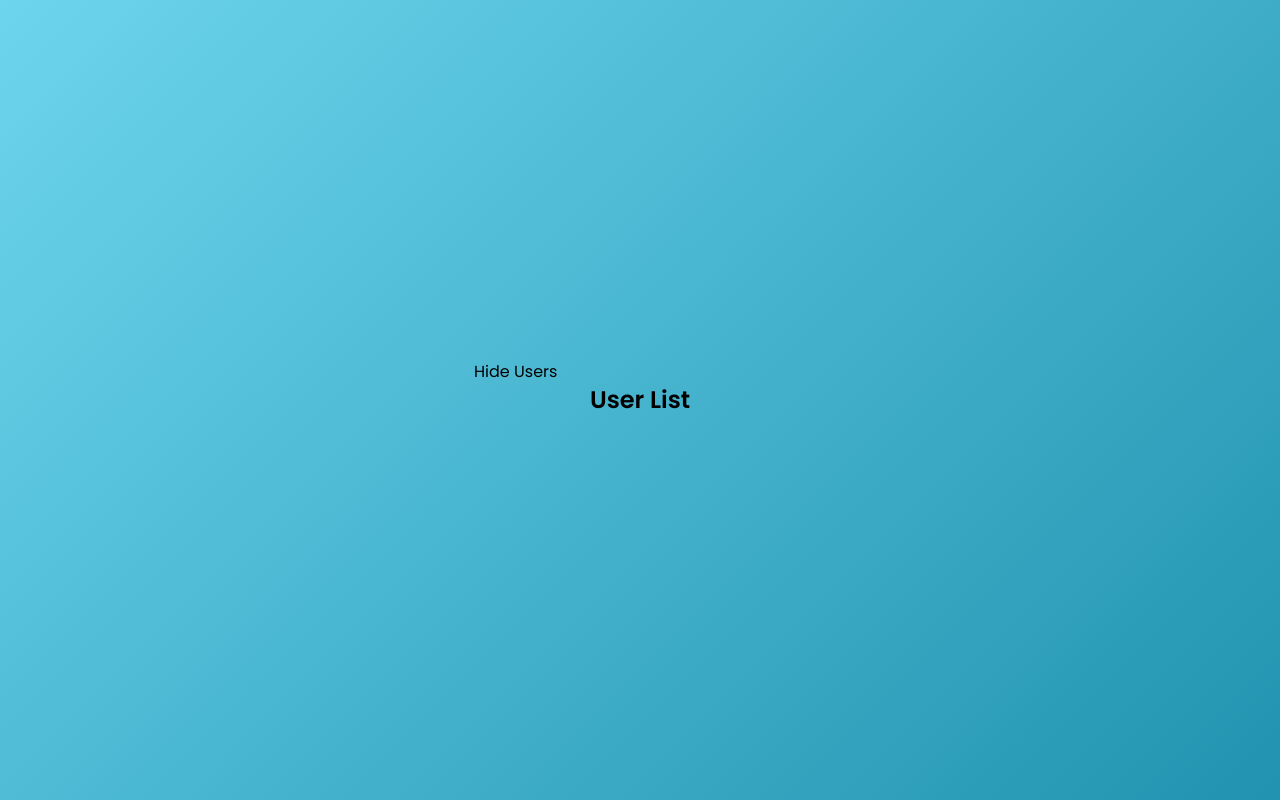
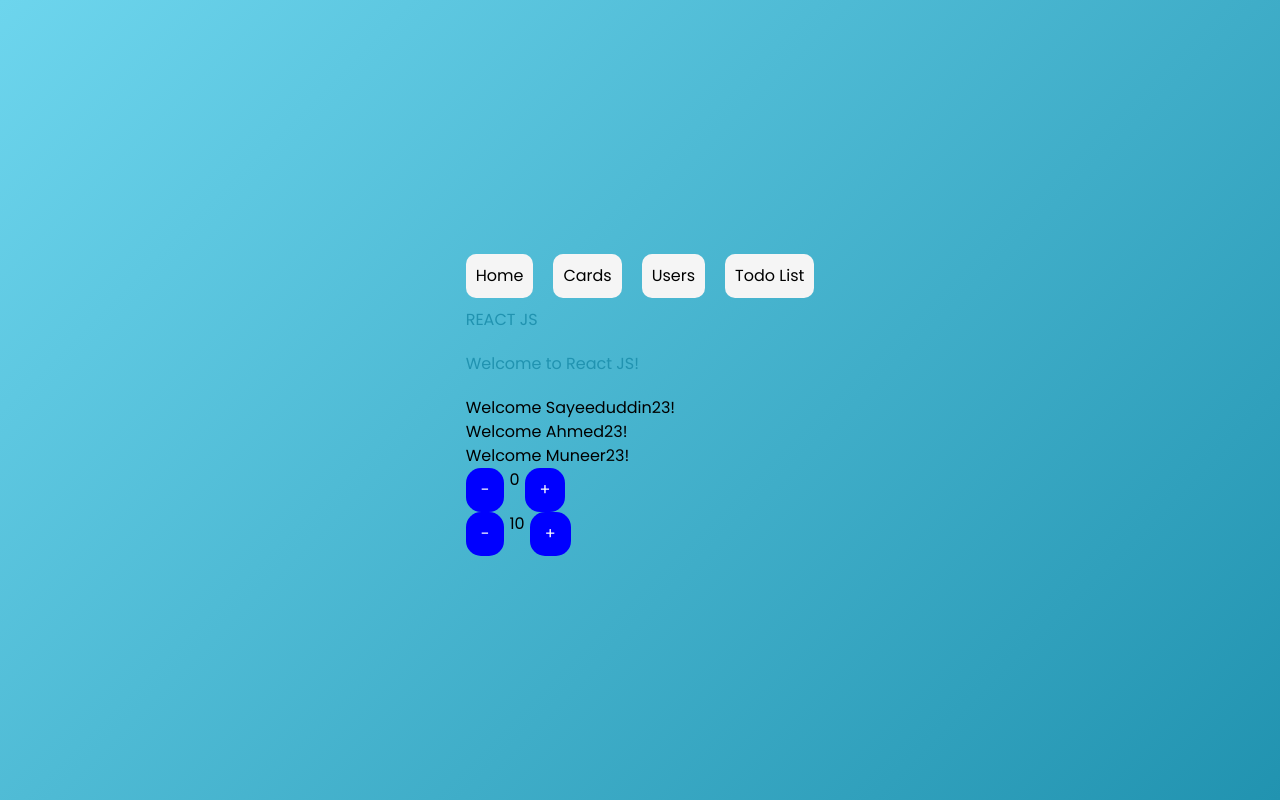
Before and after one commit to iamsayeeduddin/cgc-react-2, a React (Vite) app: page / in a window 1280 px wide. Built offline with nearby package versions, Linux system fonts and the light colour scheme; a web font is replaced by a local one.

Commit message:
State & Routing

```diff
--- a/package.json
+++ b/package.json
@@ -13,6 +13,7 @@
     "@tailwindcss/vite": "^4.1.14",
     "react": "^19.1.1",
     "react-dom": "^19.1.1",
+    "react-router-dom": "^7.9.4",
     "tailwindcss": "^4.1.14"
   },
   "devDependencies": {
--- a/src/App.jsx
+++ b/src/App.jsx
@@ -4,17 +4,44 @@ import Home from "./components/Home";
 import UserList from "./components/UserList";
 import TodoList from "./components/TodoList";
 import Counter from "./components/Counter";
+import ConditionalRender from "./utils/ConditionalRender";
+import { Route, Routes, Link } from "react-router-dom";
 
 const App = () => {
   const [show, setShow] = useState(true);
   return (
     <>
-      <button onClick={() => setShow(!show)}>{show ? "Hide" : "Show"} Users</button>
+      {/* <button onClick={() => setShow(!show)}>{show ? "Hide" : "Show"} Users</button> */}
       {/* <Home /> */}
       {/* <Cards /> */}
-      {show ? <UserList /> : null}
+      {/* {show ? <UserList /> : null} */}
       {/* <TodoList /> */}
       {/* {show ? <Counter /> : null} */}
+      {/* <ConditionalRender render={location.href.includes("users")}>
+        <UserList />
+        <p>Testing HOC</p>
+      </ConditionalRender> */}
+      <ul className="flex gap-5">
+        <li>
+          <Link to="/">Home</Link>
+        </li>
+        <li>
+          <Link to="/cards">Cards</Link>
+        </li>
+        <li>
+          <Link to="/users">Users</Link>
+        </li>
+        <li>
+          <Link to="/todo">Todo List</Link>
+        </li>
+      </ul>
+      <Routes>
+        <Route path="/" element={<Home />} />
+        <Route path="/cards" element={<Cards />} />
+        <Route path="users" element={<UserList />} />
+        <Route path="todo" element={<TodoList />} />
+        <Route path="*" element={<h2>Not Found!</h2>} />
+      </Routes>
     </>
   );
 };
--- a/src/components/TodoList.jsx
+++ b/src/components/TodoList.jsx
@@ -37,6 +37,20 @@ const TodoList = () => {
     setTasks(arr);
   };
 
+  const editTask = (e, id, task) => {
+    e.stopPropagation();
+    let arr = [...tasks];
+    let idx = arr.findIndex((ele) => ele.id === id);
+    if (idx > -1) {
+      let updatedTask = prompt("Update Task:", task);
+      arr[idx] = {
+        ...arr[idx],
+        task: updatedTask,
+      };
+      setTasks(arr);
+    }
+  };
+
   return (
     <div class="container-task">
       <h1>ToDo List</h1>
@@ -48,16 +62,26 @@ const TodoList = () => {
       </div>
       <ul id="taskList">
         {tasks.map((tsk) => (
-          <li className={tsk.isCompleted ? "completed" : ""} key={tsk.id} onClick={() => completeTask(tsk.id)}>
-            {tsk.task}
-            <button className="delete-btn" onClick={(e) => deleteTask(e, tsk.id)}>
-              Delete
-            </button>
-          </li>
+          <Task data={tsk} key={tsk.id} editTask={editTask} deleteTask={deleteTask} completeTask={completeTask} />
         ))}
       </ul>
     </div>
   );
 };
 
+const Task = (props) => {
+  const { data, completeTask, deleteTask, editTask } = props;
+  return (
+    <li className={data.isCompleted ? "completed" : ""} onClick={() => completeTask(data.id)}>
+      {data.task}
+      <button className="delete-btn" onClick={(e) => editTask(e, data.id, data.task)}>
+        Edit
+      </button>
+      <button className="delete-btn" onClick={(e) => deleteTask(e, data.id)}>
+        Delete
+      </button>
+    </li>
+  );
+};
+
 export default TodoList;
--- a/src/main.jsx
+++ b/src/main.jsx
@@ -2,9 +2,12 @@ import React, { StrictMode } from "react";
 import { createRoot } from "react-dom/client";
 import App from "./App.jsx";
 import "./assets/main.css";
+import { BrowserRouter } from "react-router-dom";
 
 createRoot(document.getElementById("root")).render(
   <StrictMode>
-    <App />
+    <BrowserRouter>
+      <App />
+    </BrowserRouter>
   </StrictMode>
 );
--- /dev/null
+++ b/src/utils/ConditionalRender.jsx
@@ -0,0 +1,8 @@
+import React from "react";
+
+const ConditionalRender = ({ children, render }) => {
+  console.log(render);
+  return render ? children : null;
+};
+
+export default ConditionalRender;
```
Also changed, not shown: 1 other file (tests, documents, lock files or other folders).
